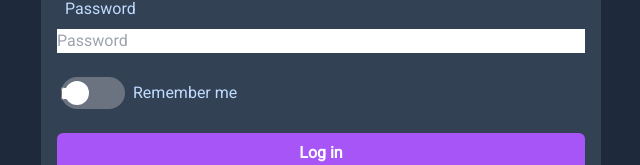
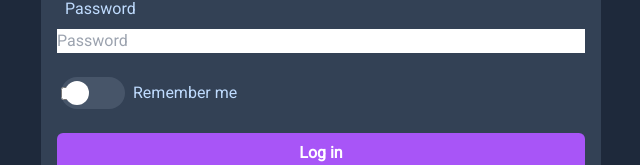
Before and after one commit to BetulioMay/maychat, a Next.js app in the folder client/: page /login in a window 1280 px wide. Shown: the part 370-535 px from the top of the page, without its empty margins (319-959 px from the left). Built offline with nearby package versions, Linux system fonts and the light colour scheme.

Commit message:
style: improve styling dark theme in components

```diff
--- a/client/components/Checkbox.tsx
+++ b/client/components/Checkbox.tsx
@@ -21,7 +21,7 @@ const Checkbox: React.FC<FieldProps & CheckboxInputProps & OtherProps> = ({
         htmlFor={props.name}
         className={`relative flex h-8 w-16 items-center rounded-full transition-colors
           duration-500
-				${field.checked ? "bg-purple-500" : "bg-gray-500"}`}
+				${field.checked ? "bg-purple-500" : "bg-gray-400 dark:bg-slate-600"}`}
       >
         <input type="checkbox" className="peer sr-only" {...field} {...props} />
         <span className="absolute left-1 h-3/4 w-6 rounded-full bg-white transition-all duration-500 peer-checked:left-9"></span>
--- a/client/components/TextInput.tsx
+++ b/client/components/TextInput.tsx
@@ -29,7 +29,7 @@ const TextInput = ({
         {label}
       </label>
       <input
-        className="rounded-xl border-2 border-purple-500 border-opacity-0 p-2 text-black shadow-md outline-none transition-colors focus:border-opacity-100"
+        className="rounded-xl border-2 border-purple-500 border-opacity-0 p-2 text-black shadow-md outline-none transition-colors focus:border-opacity-100 dark:bg-slate-600 dark:text-white"
         {...field}
         {...props}
       />
```
